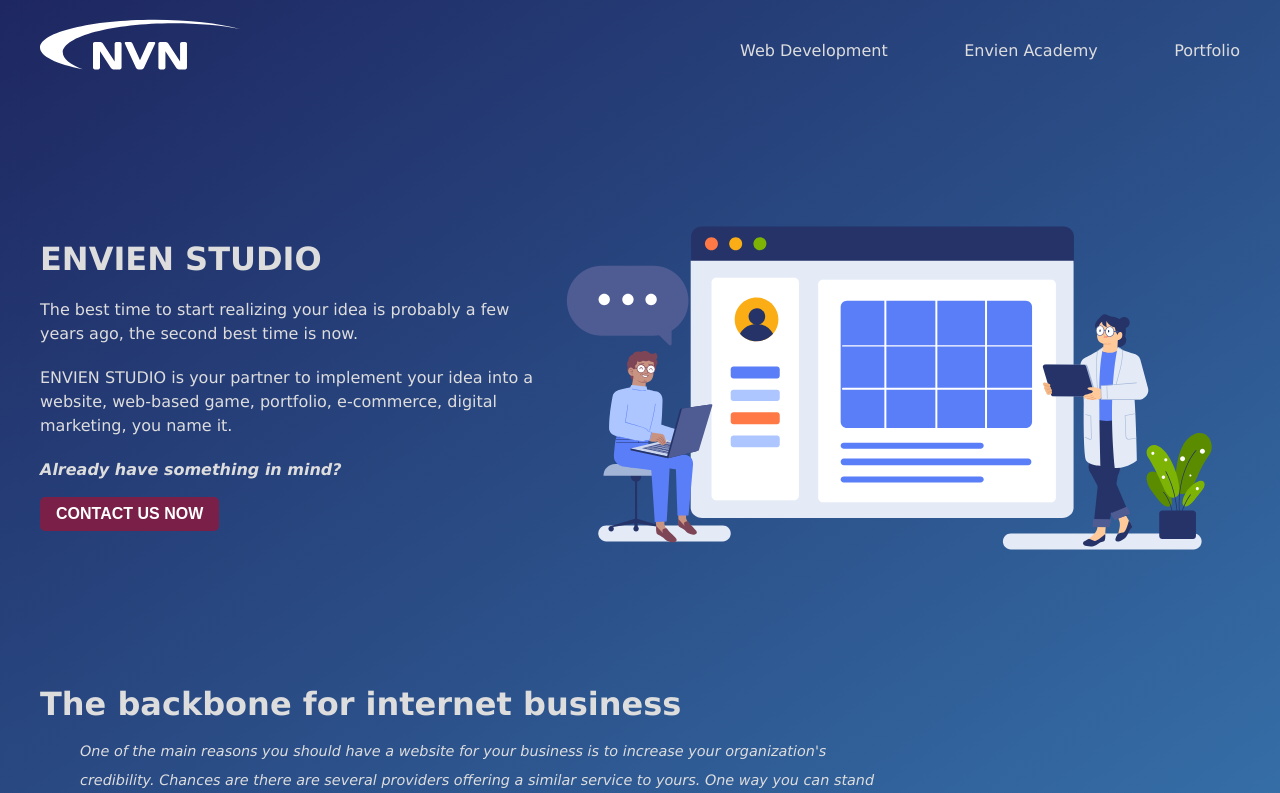
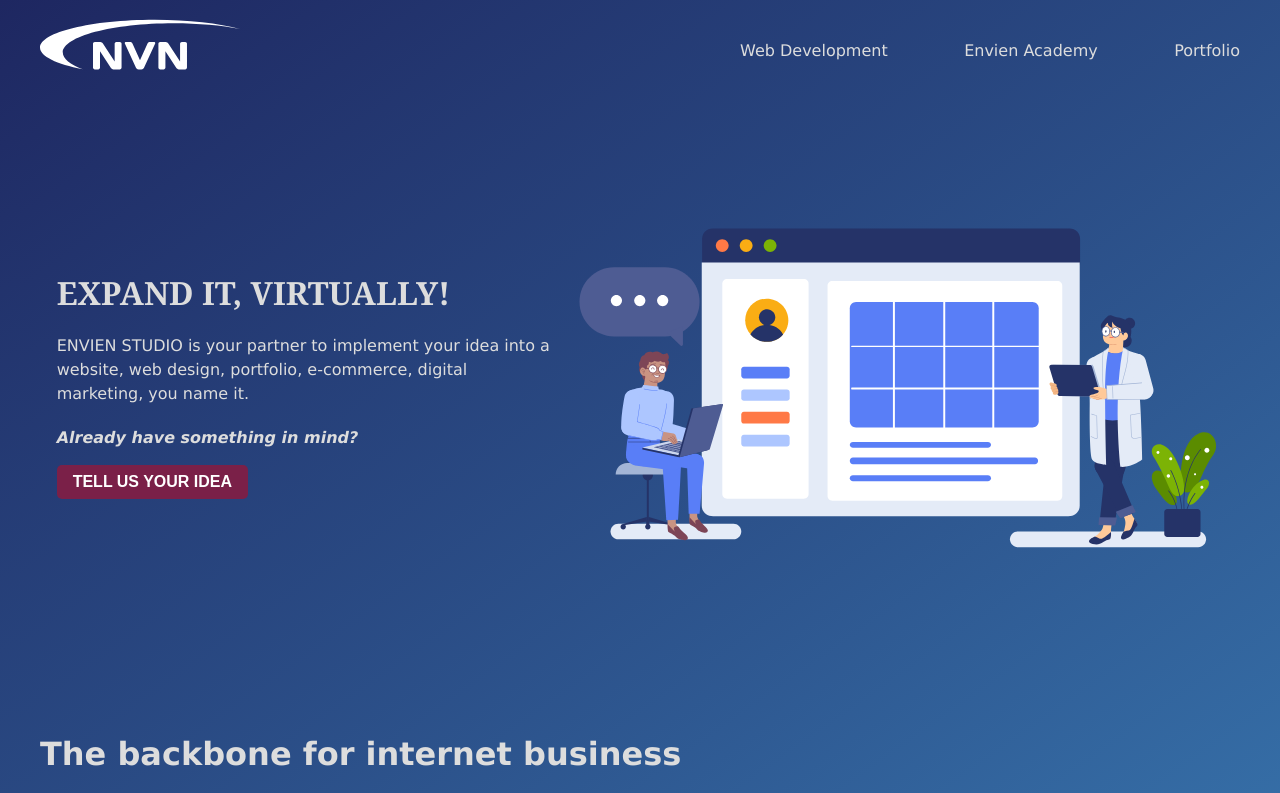
Before and after one commit to novrandobilly/envien-studio, a Next.js app: page / in a window 1280 px wide. Shown: the top 793 px of the page. Built offline with nearby package versions, Linux system fonts and the light colour scheme.

Commit message:
Headline refinement

```diff
--- a/pages/homepage.module.scss
+++ b/pages/homepage.module.scss
@@ -29,6 +29,7 @@
     align-items: center;
     width: 100%;
     min-height: 600px;
+    margin-bottom: 50px;
 
     img {
       min-width: 400px;
@@ -44,6 +45,7 @@
       h1 {
         text-transform: uppercase;
         font-size: 2rem;
+        font-family: Georgia, 'Times New Roman', Times, serif;
         margin: 0;
       }
       p {
--- a/pages/index.tsx
+++ b/pages/index.tsx
@@ -111,23 +111,23 @@
         <section className={styles['welcome-board']}>
           <div className={styles['welcome-board-header']}>
             <div className={styles['welcome-board-message']}>
-              <h1>Envien Studio</h1>
+              <h1>Expand it, virtually!</h1>
+              {/* <p>
+                The best time to start realizing your idea is probably a few years ago, the second best time is now.
+              </p> */}
               <p>
-                The best time to start realizing your idea is probably a few years ago, the second best time is now.
-              </p>
-              <p>
-                ENVIEN STUDIO is your partner to implement your idea into a website, web-based game, portfolio,
-                e-commerce, digital marketing, you name it.
+                ENVIEN STUDIO is your partner to implement your idea into a website, web design, portfolio, e-commerce,
+                digital marketing, you name it.
               </p>
               <p className={styles['cta-message']}>Already have something in mind?</p>
               <ScrollLink to='ContactUs' smooth={true} duration={800}>
                 <button className={styles['cta-button']} type='button' id='ContactButton'>
-                  CONTACT US NOW
+                  TELL US YOUR IDEA
                 </button>
               </ScrollLink>
             </div>
 
-            <Image width={900} height={500} alt='Web Development Studio' objectFit='cover' src={EnvienStudio} />
+            <Image width={650} height={450} alt='Web Development Studio' objectFit='cover' src={EnvienStudio} />
           </div>
 
           <div className={styles['website-introduction']}>
```
